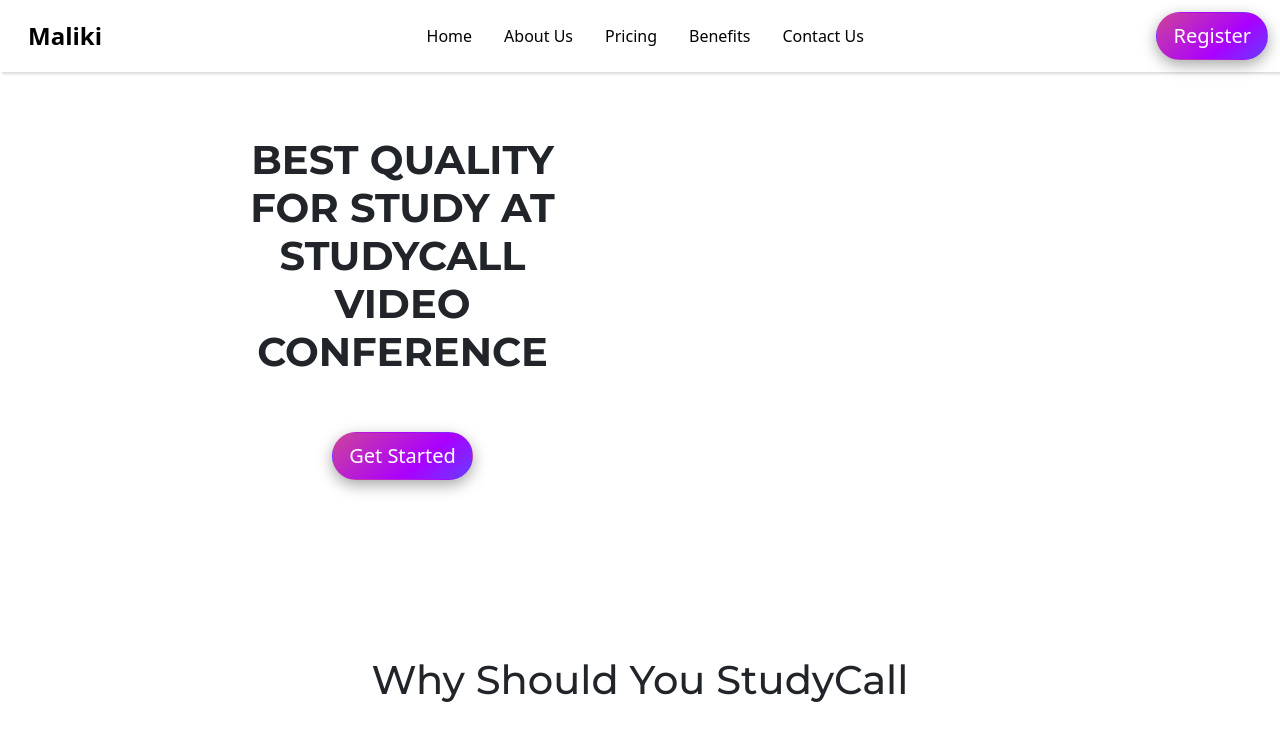
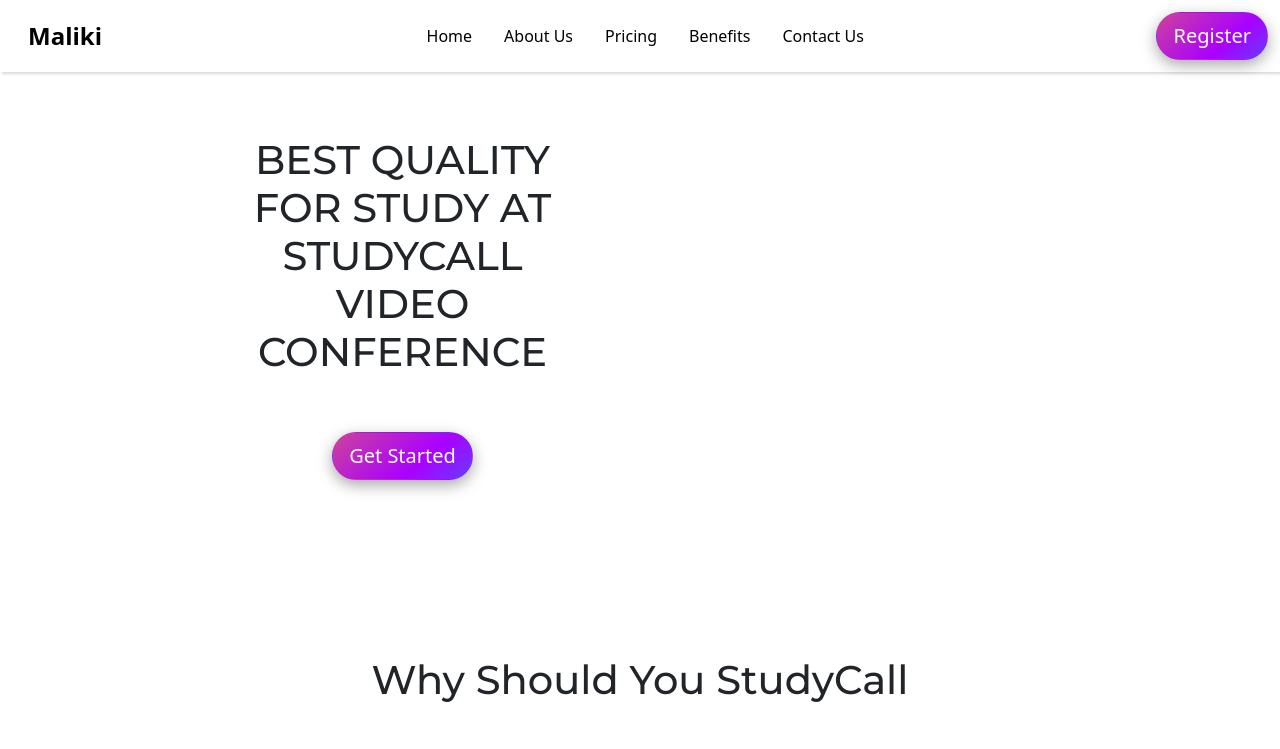
Before and after one commit to TimiMaliki/conference-Video-Chat-Landing-Page, a plain HTML site: page index.html in a window 1280 px wide. Shown: the top 749 px of the page. Drawn offline with nearby package versions, Linux system fonts and the light colour scheme; files whose address does not match are found by name.

Commit message:
added:google font

```diff
--- a/index.html
+++ b/index.html
@@ -115,11 +115,11 @@
         <div class="mt-2 row justify-content-center">
           <div class="col-md-5 text-center mb-3">
             <h1
-              class="fw-bold p-5"
+              class=" p-5"
               style="
                 font-family: Montserrat, sans-serif;
                 font-optical-sizing: auto;
-                font-weight: 700px;
+                font-weight: 300px;
                 font-style: normal;
               "
             >
```
